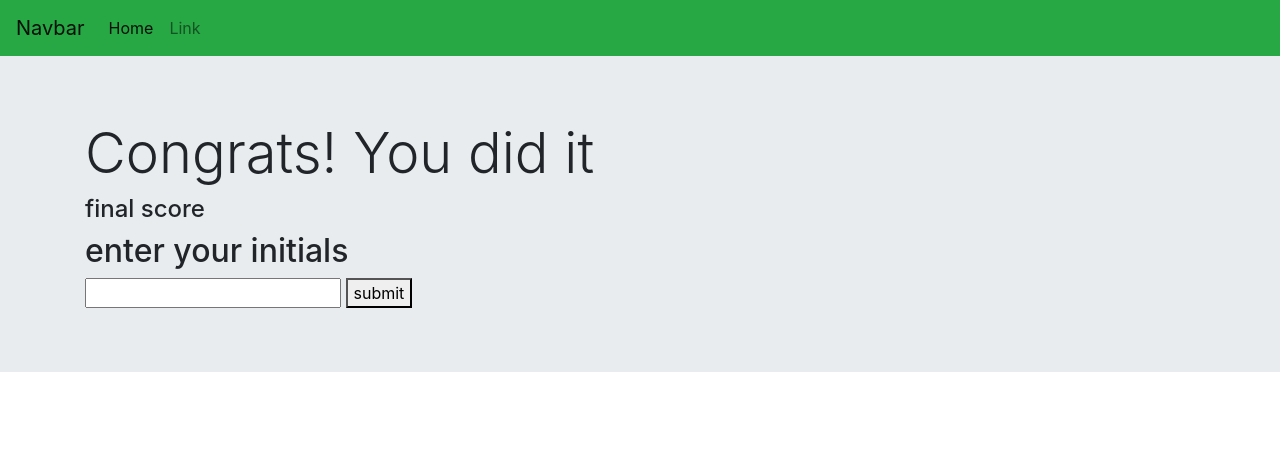
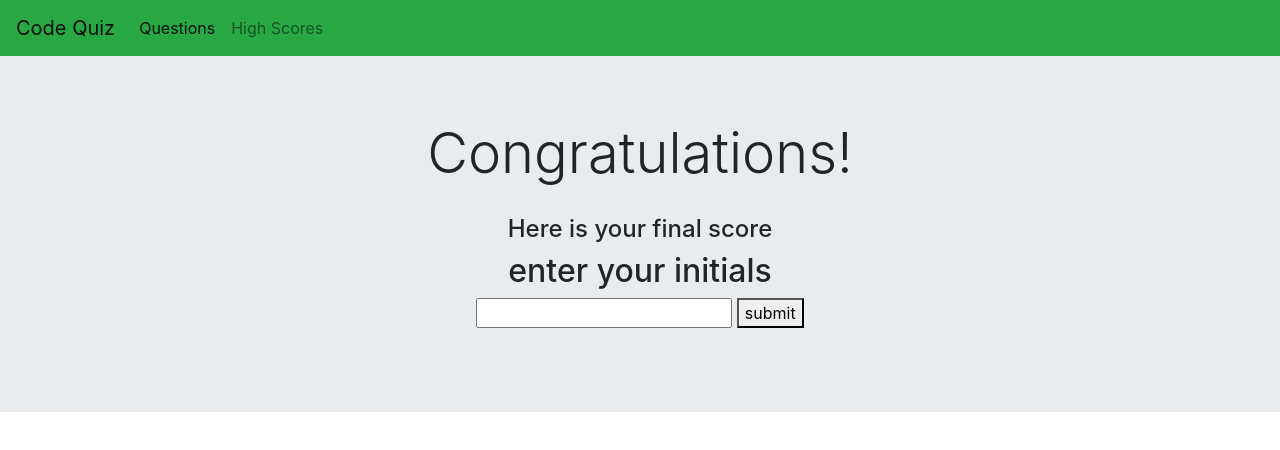
Before and after one commit to joeybrown-ctrl/Code-Quiz, a plain HTML site: page highscore.html in a window 1280 px wide. Drawn offline with nearby package versions, Linux system fonts and the light colour scheme.

Commit message:
Styled each html page centering content and linking each page within the navbar

```diff
--- a/highscore.html
+++ b/highscore.html
@@ -15,7 +15,7 @@
 
 <body>
   <nav class="navbar navbar-expand-lg navbar-light bg-success">
-        <a class="navbar-brand" href="#">Navbar</a>
+    <a class="navbar-brand" href="startpage.html">Code Quiz</a>
     <button class="navbar-toggler" type="button" data-toggle="collapse" data-target="#navbarSupportedContent"
       aria-controls="navbarSupportedContent" aria-expanded="false" aria-label="Toggle navigation">
       <span class="navbar-toggler-icon"></span>
@@ -24,10 +24,10 @@
     <div class="collapse navbar-collapse" id="navbarSupportedContent">
       <ul class="navbar-nav mr-auto">
         <li class="nav-item active">
-              <a class="nav-link" href="#">Home <span class="sr-only">(current)</span></a>
+          <a class="nav-link" href="index.html">Questions<span class="sr-only">(current)</span></a>
         </li>
         <li class="nav-item">
-              <a class="nav-link" href="#">Link</a>
+          <a class="nav-link" href="highscore.html">High Scores</a>
         </li>
       </ul>
 
@@ -35,9 +35,14 @@
 
   <div class="jumbotron jumbotron-fluid">
     <div class="container">
-            <h1 class="display-4" id="congrats">Congrats! You did it</h1>
+      <div class="row justify-content-center">
+        <h1 class="display-4" id="congrats">Congratulations!</h1>
+      </div>
 
-            <h4 id="final-score">final score</h4>
+
+      <div class="row justify-content-center" style="padding-bottom: 20px; padding-top: 20px;">
+        <div class="col text-center">
+          <h4 id="final-score">Here is your final score</h4>
           <h2>enter your initials</h2>
           <div id="initials">
             <input>
@@ -48,7 +53,9 @@
           </div>
         </div>
       </div>
-
+      </div>
+    </div>
+  </div>
 
   <script src="script.js"></script>
 
--- a/script.js
+++ b/script.js
@@ -6,7 +6,6 @@ const button4 = document.querySelector("#btn4");
 const timer = document.querySelector("#timer");
 const initials = document.querySelector("#initials");
 const submit = document.querySelector("#submit-button");
-const congrats = document.querySelector("#congrats");
 
 //timer function
 let secondsLeft = 60;
@@ -87,7 +86,7 @@ let questionAnswers = [
     },
 
     {
-        question: "How to write an if statement for execuing some code if 'i' is not equal to 5?",
+        question: "How to write an if statement for executing some code if 'i' is not equal to 5?",
         answers: ["if i ==! 5 then",
             "if(i !== 5)",
             "if(i <> 5)",
@@ -121,6 +120,8 @@ function nextQuestion() {
     button2.textContent = currentQuestion.answers[1];
     button3.textContent = currentQuestion.answers[2];
     button4.textContent = currentQuestion.answers[3];
+
+
     //button4.textContent = currentQuestion.correctAnswer;
 
     //figure out how to have time left as score at the end of quiz
```
Also changed, not shown: index.html (+7 -5 lines), startpage.html (+21 -7 lines). Lines whose indentation alone changed are shown as unchanged.
